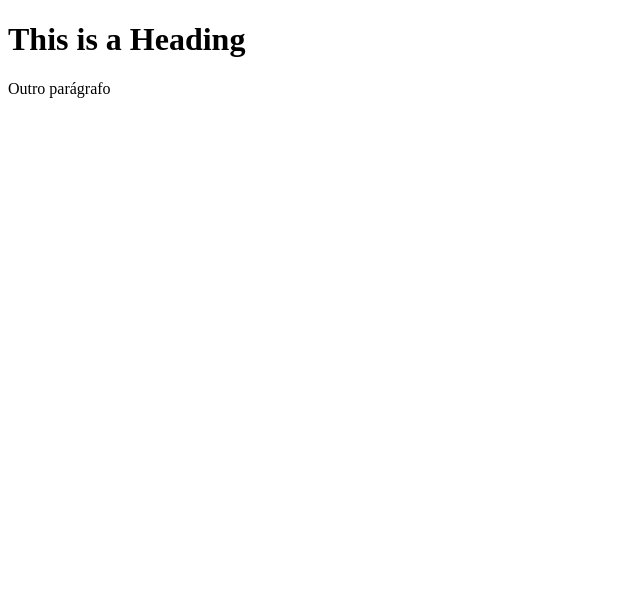
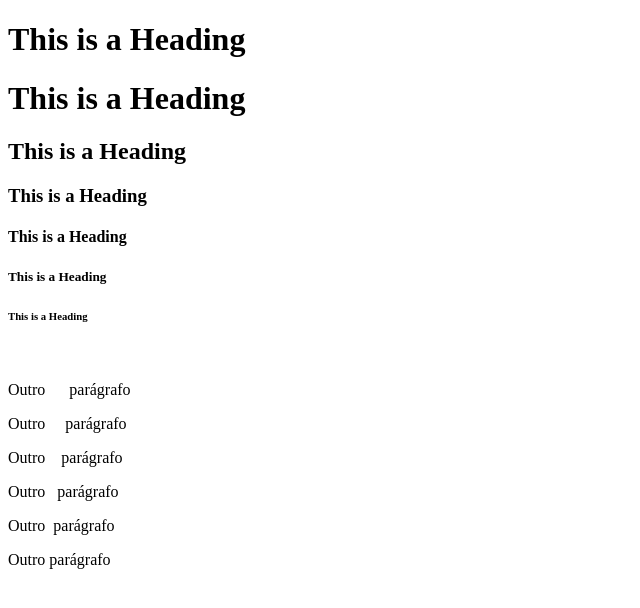
Before and after one commit to VALERIA-MATTOS/testegit1, a plain HTML site: page index.html in a window 1280 px wide. Shown: the whole page, without its empty margins (0-640 px from the left). Drawn offline with Linux system fonts and the light colour scheme.

Commit message:
Terceiro Commit

```diff
--- a/index.html
+++ b/index.html
@@ -5,6 +5,18 @@
 	</head>
 	<body>
 		<h1>This is a Heading</h1>
+		<h1>This is a Heading</h1>
+		<h2>This is a Heading</h2>
+		<h3>This is a Heading</h3>
+		<h4>This is a Heading</h4>
+		<h5>This is a Heading</h5>
+		<h6>This is a Heading</h6>
+		<br/>
+		<p>Outro &nbsp;&nbsp;&nbsp;&nbsp;&nbsp;parágrafo</p>
+		<p>Outro &nbsp;&nbsp;&nbsp;&nbsp;parágrafo</p>
+		<p>Outro &nbsp;&nbsp;&nbsp;parágrafo</p>
+		<p>Outro &nbsp;&nbsp;parágrafo</p>
+		<p>Outro &nbsp;parágrafo</p>
 		<p>Outro parágrafo</p>
 	</body>
 </html>
```
